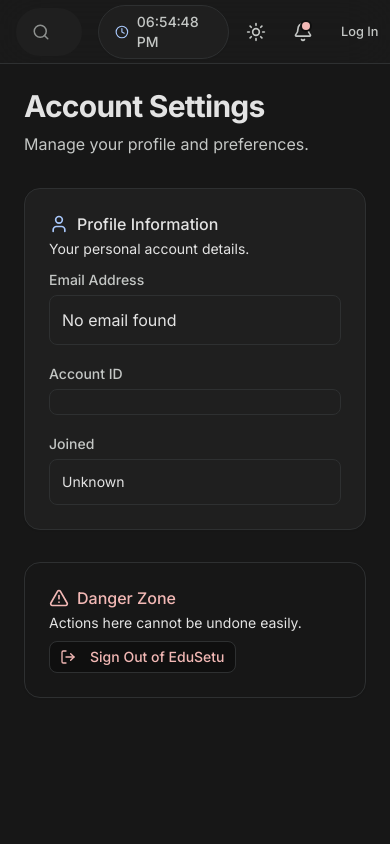
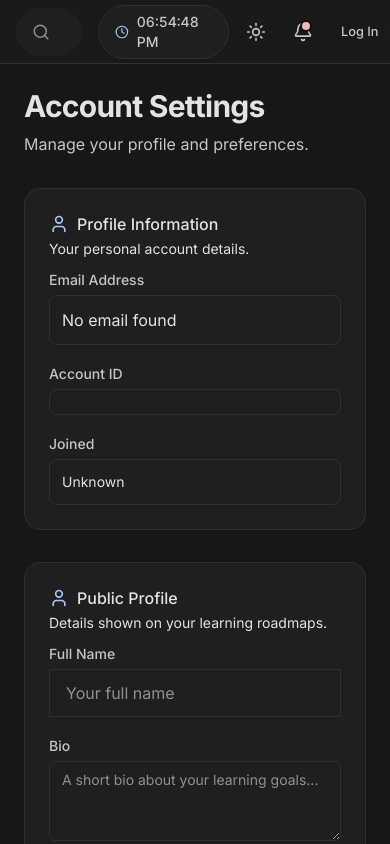
Before and after one commit to kd2606/edusetu, a Next.js app: page /dashboard/settings in a window 390 px wide. Built offline with nearby package versions, Linux system fonts and the light colour scheme; no server answers.

Commit message:
feat: add editable public profile section in settings and link in user menu

```diff
--- a/src/app/dashboard/settings/page.tsx
+++ b/src/app/dashboard/settings/page.tsx
@@ -5,22 +5,46 @@ import { createClient } from '@/utils/supabase/client';
 import { useRouter } from 'next/navigation';
 import { Card, CardContent, CardHeader, CardTitle, CardDescription } from '@/components/ui/card';
 import { Button } from '@/components/ui/button';
-import { User, LogOut, Loader2, AlertTriangle } from 'lucide-react';
+import { Input } from '@/components/ui/input';
+import { User, LogOut, Loader2, AlertTriangle, Save, CheckCircle2 } from 'lucide-react';
 import type { User as SupabaseUser } from '@supabase/supabase-js';
 
 export default function SettingsPage() {
   const [user, setUser] = useState<SupabaseUser | null>(null);
   const [isLoading, setIsLoading] = useState(true);
   const [isSigningOut, setIsSigningOut] = useState(false);
+  const [isSaving, setIsSaving] = useState(false);
+  const [saveSuccess, setSaveSuccess] = useState(false);
+
+  const [fullName, setFullName] = useState('');
+  const [bio, setBio] = useState('');
+
   const router = useRouter();
   const supabase = createClient();
 
   useEffect(() => {
     supabase.auth.getUser().then(({ data }) => {
       setUser(data.user);
+      if (data.user?.user_metadata) {
+        setFullName(data.user.user_metadata.full_name || '');
+        setBio(data.user.user_metadata.bio || '');
+      }
       setIsLoading(false);
     });
   }, [supabase.auth]);
+
+  const handleSaveProfile = async () => {
+    setIsSaving(true);
+    setSaveSuccess(false);
+    const { error } = await supabase.auth.updateUser({
+      data: { full_name: fullName, bio: bio }
+    });
+    setIsSaving(false);
+    if (!error) {
+      setSaveSuccess(true);
+      setTimeout(() => setSaveSuccess(false), 3000);
+    }
+  };
 
   const handleSignOut = async () => {
     setIsSigningOut(true);
@@ -69,6 +93,44 @@ export default function SettingsPage() {
         </CardContent>
       </Card>
 
+      <Card className="border-outline-variant shadow-sm">
+        <CardHeader>
+          <div className="flex items-center gap-2">
+            <User className="w-5 h-5 text-primary" />
+            <CardTitle>Public Profile</CardTitle>
+          </div>
+          <CardDescription>Details shown on your learning roadmaps.</CardDescription>
+        </CardHeader>
+        <CardContent className="space-y-4">
+          <div>
+            <label className="text-sm font-medium text-on-surface-variant">Full Name</label>
+            <Input
+              className="mt-1 bg-surface-container border-outline-variant text-on-surface"
+              placeholder="Your full name"
+              value={fullName}
+              onChange={(e) => setFullName(e.target.value)}
+            />
+          </div>
+          <div>
+            <label className="text-sm font-medium text-on-surface-variant">Bio</label>
+            <textarea
+              className="mt-1 flex min-h-[80px] w-full rounded-md border border-outline-variant bg-surface-container px-3 py-2 text-sm text-on-surface placeholder:text-on-surface-muted focus-visible:outline-none focus-visible:ring-2 focus-visible:ring-primary focus-visible:ring-offset-2 disabled:cursor-not-allowed disabled:opacity-50 transition-all"
+              placeholder="A short bio about your learning goals..."
+              value={bio}
+              onChange={(e) => setBio(e.target.value)}
+            />
+          </div>
+          <div className="pt-2">
+            <Button onClick={handleSaveProfile} disabled={isSaving} className="w-full sm:w-auto bg-primary text-on-primary hover:bg-primary-hover">
+              {isSaving ? <Loader2 className="w-4 h-4 mr-2 animate-spin" /> :
+               saveSuccess ? <CheckCircle2 className="w-4 h-4 mr-2 text-success" /> :
+               <Save className="w-4 h-4 mr-2" />}
+              {saveSuccess ? 'Saved successfully' : 'Save Profile Details'}
+            </Button>
+          </div>
+        </CardContent>
+      </Card>
+
       <Card className="border-error/20 shadow-sm bg-error/5">
         <CardHeader>
           <div className="flex items-center gap-2">
--- a/src/components/profile-menu.tsx
+++ b/src/components/profile-menu.tsx
@@ -3,7 +3,7 @@
 import { useState, useTransition, useRef, useEffect } from 'react';
 import { Avatar, AvatarFallback } from '@/components/ui/avatar';
 import { Dialog, DialogContent, DialogDescription, DialogHeader, DialogTitle } from '@/components/ui/dialog';
-import { BookMarked, Info, LogOut, LayoutDashboard } from 'lucide-react';
+import { BookMarked, Info, LogOut, LayoutDashboard, Settings } from 'lucide-react';
 import { signout } from '@/app/login/actions';
 
 interface ProfileMenuProps {
@@ -108,6 +108,10 @@ export function ProfileMenu({ email }: ProfileMenuProps) {
                 <BookMarked className="mr-2 h-4 w-4" />
                 <span>My Roadmaps</span>
               </button>
+              <button role="menuitem" onClick={() => { window.location.href = '/dashboard/settings'; setIsDropdownOpen(false); }} className="w-full text-left px-3 py-2 text-sm hover:bg-surface-high focus:bg-surface-high focus:outline-none flex items-center transition-colors">
+                <Settings className="mr-2 h-4 w-4" />
+                <span>My Profile</span>
+              </button>
               <button role="menuitem" onClick={handleOpenAbout} className="w-full text-left px-3 py-2 text-sm hover:bg-surface-high focus:bg-surface-high focus:outline-none flex items-center transition-colors">
                 <Info className="mr-2 h-4 w-4" />
                 <span>About EduSetu</span>
```
